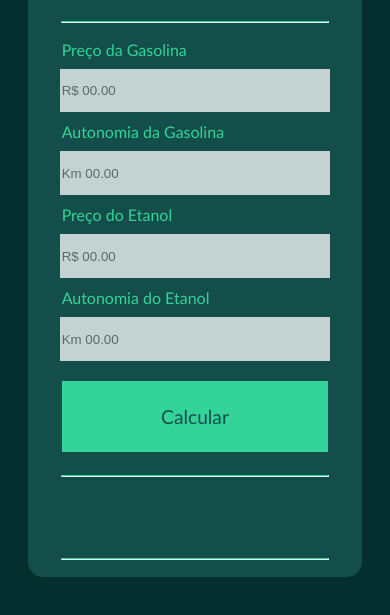
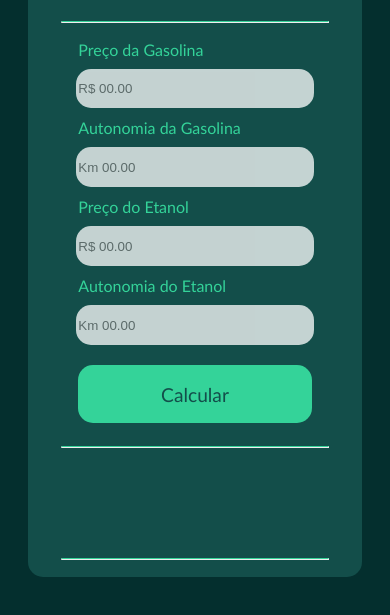
Before and after one commit to Caualemes/GasCalculator, a plain HTML site: page index.html in a window 390 px wide. Shown: the part 183-798 px from the top of the page. Drawn offline with Linux system fonts and the light colour scheme.

Commit message:
commit_responsividade2

```diff
--- a/css/styles.css
+++ b/css/styles.css
@@ -123,7 +123,26 @@ label {
         width: 90%;
         height: 80vh;
     }
+
+    input{
+        height: 8%;
+        width: 70%;
+        border-radius: 15px;
+    }
+
+    button{
+        height: 12%;
+        width: 70%;
+        border-radius: 15px;
+    }
+
+    label {
+        width: 70%;
+        text-align: start;
+    }
 }
+
+/* Tablets */
 
 @media (min-width: 501px) and (max-width: 1024px) {
     body{
@@ -149,11 +168,13 @@ label {
     input{
         height: 10%;
         width: 70%;
+        border-radius: 15px;
     }
 
     button{
         height: 15%;
         width: 70%;
+        border-radius: 15px;
     }
 
     label {
```
